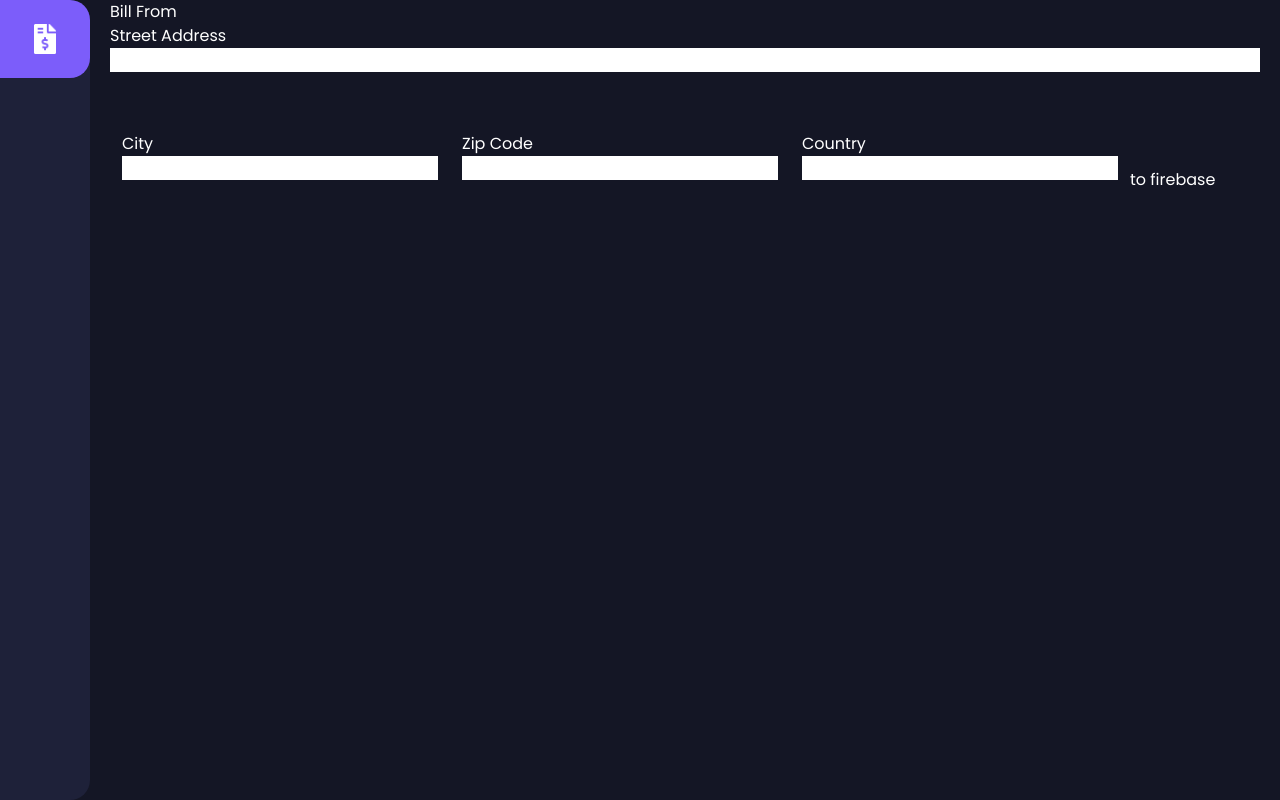
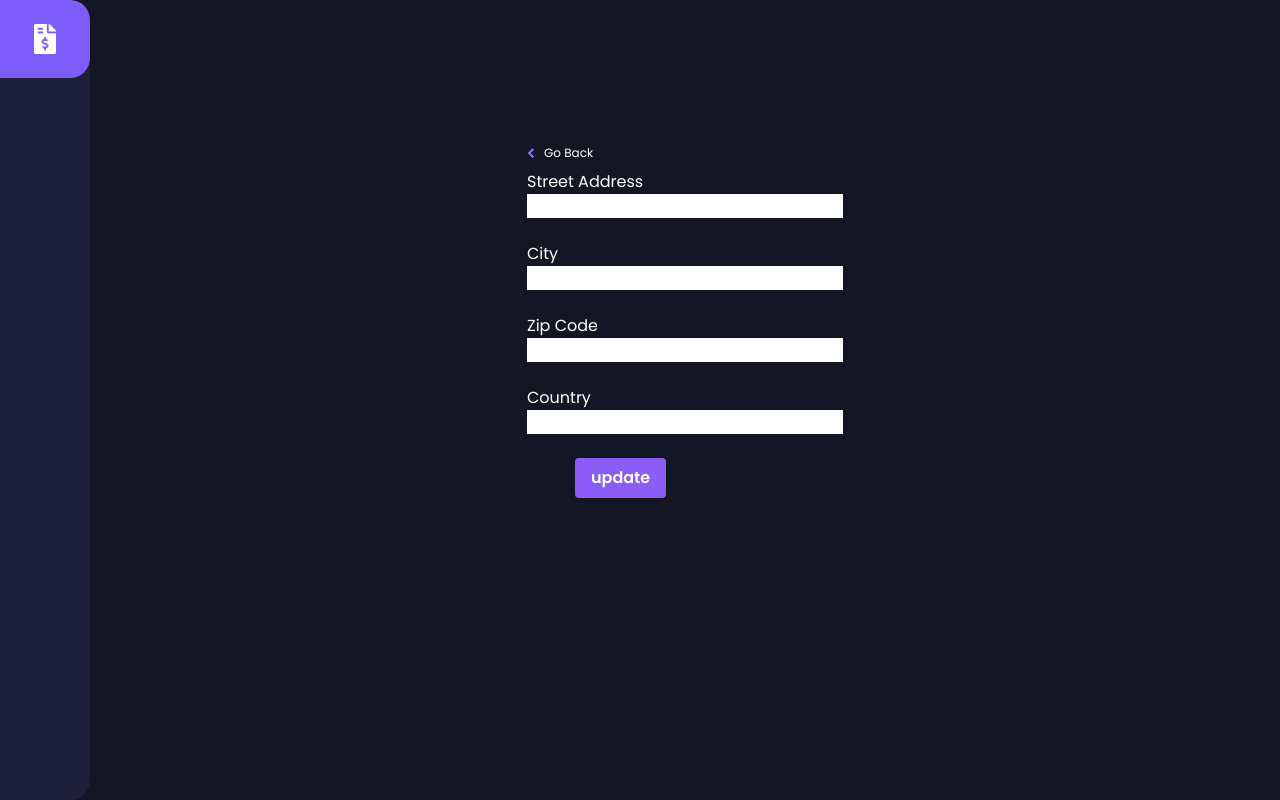
Before and after one commit to katayama8000/invoice, a Vue app: page /registerprofile in a window 1280 px wide. Built offline with nearby package versions, Linux system fonts and the light colour scheme.

Commit message:
UI修正

```diff
--- /dev/null
+++ b/src/components/Form.vue
@@ -0,0 +1,76 @@
+<template>
+  <div class="mt-36 m-auto">
+    <router-link class="nav-link flex text-white mb-3" :to="{ name: 'Home' }">
+      <img src="@/assets/icon-arrow-left.svg" alt="" />Go Back
+    </router-link>
+    <div class="flex justify-center text-white">
+      <div class="text-black">
+        <input type="email" required v-model="email" placeholder="email" />
+        <br /><br />
+        <input
+          type="password"
+          required
+          v-model="password"
+          placeholder="password"
+        />
+      </div>
+    </div>
+    <div class="text-center">
+      <button
+        @click="submit"
+        class="
+          bg-purple-500
+          hover:bg-purple-700
+          text-white
+          font-bold
+          py-2
+          px-4
+          rounded
+          mt-10
+        "
+      >
+        {{ pushButton }}
+      </button>
+    </div>
+  </div>
+</template>
+
+
+<script>
+export default {
+  data() {
+    return {
+      showPassword: false,
+      password: "",
+      email: "",
+      pushButton: "",
+    };
+  },
+
+  created() {
+    this.pushButton = this.$route.name;
+  },
+
+  methods: {
+    submit() {
+      this.$store.dispatch(this.$route.name, {
+        email: this.email,
+        password: this.password,
+      });
+    },
+  },
+};
+</script>
+
+<style lang="scss" scoped>
+.nav-link {
+  align-items: center;
+  color: #fff;
+  font-size: 12px;
+  img {
+    margin-right: 10px;
+    width: 7px;
+    height: 10px;
+  }
+}
+</style>
--- a/src/components/InvoiceModal.vue
+++ b/src/components/InvoiceModal.vue
@@ -51,18 +51,19 @@
       <div class="bill-to flex flex-column">
         <h4>Bill To</h4>
         <div class="input flex flex-column">
-          <div>select clients</div>
-          <select v-model="selected" class="text-white">
+          <label for="selectedClients">select clients</label>
+          <select v-model="selected" id="selectedClients" class="text-white">
             <option
               v-for="option in options"
               :value="option.id"
               :key="option.id"
-              @click="selectedName"
             >
               {{ option.name }}
             </option>
           </select>
           <p style="color: white">{{ selectedClient }}</p>
+        </div>
+        <div class="input flex flex-column">
           <label for="clientName">Client's Name</label>
           <input required type="text" id="clientName" v-model="clientName" />
         </div>
--- a/src/router/index.js
+++ b/src/router/index.js
@@ -24,12 +24,12 @@ const routes = [
   },
   {
     path: '/signup',
-    name: 'Signup',
+    name: 'signup',
     component: Signup
   },
   {
     path: '/signin',
-    name: 'Signin',
+    name: 'signin',
     component: Signin
   },
   {
--- a/src/store/index.js
+++ b/src/store/index.js
@@ -4,7 +4,7 @@ import { collection, getDocs } from "firebase/firestore";
 import { doc, deleteDoc } from "firebase/firestore";
 import { updateDoc } from "firebase/firestore";
 import router from "../router/index"
-import {getAuth}  from "firebase/auth";
+import { getAuth } from "firebase/auth";
 import { signInWithEmailAndPassword } from "firebase/auth";
 import { createUserWithEmailAndPassword } from "firebase/auth";
 
@@ -17,11 +17,11 @@ export default createStore({
     currentInvoiceArray: null,
     editInvoice: null,
     idToken: null,
-    detailText:null
+    detailText: null
   },
 
-  getters:{
-    idToken:state => state.idToken
+  getters: {
+    idToken: state => state.idToken
   },
 
   mutations: {
@@ -146,7 +146,7 @@ export default createStore({
       commit("UPDATE_STATUS_TO_PENDING", docId);
     },
 
-    async login({ commit }, authData) {
+    async signin({ commit }, authData) {
 
       const auth = getAuth();
       signInWithEmailAndPassword(auth, authData.email, authData.password)
@@ -154,38 +154,38 @@ export default createStore({
           // Signed in
           const user = userCredential.user;
           alert("ログイン成功");
-          commit("upDataIdToken",user.uid)
+          commit("upDataIdToken", user.uid)
           router.push("/")
         })
         .catch((error) => {
           const errorCode = error.code;
           alert(errorCode);
         })
-      },
+    },
 
 
-    register({ commit }, authData) {
+    signup({ commit }, authData) {
       const auth = getAuth();
       createUserWithEmailAndPassword(auth, authData.email, authData.password)
         .then((userCredential) => {
           // Signed in
           const user = userCredential.user;
           alert("新規登録完了", user);
-          commit("upDataIdToken",user.uid)
+          commit("upDataIdToken", user.uid)
 
           router.push("/")
 
         })
         .catch((error) => {
           const errorCode = error.code;
-          alert("エラー\n新しいメールアドレスorパスワードを\n入力してください",errorCode);
+          alert("エラー\n新しいメールアドレスorパスワードを\n入力してください", errorCode);
         })
-      },
+    },
 
-      logout({commit}){
-        commit("upDataIdToken",null)
-        //localStorage.removeItem
-        router.replace("/login")
-      }
+    logout({ commit }) {
+      commit("upDataIdToken", null)
+      //localStorage.removeItem
+      router.replace("/login")
+    }
   }
 });
--- a/src/views/Home.vue
+++ b/src/views/Home.vue
@@ -28,11 +28,10 @@
           </div>
           <span>New Invoice</span>
         </div>
-
-
+        <!-- ログイン、新規登録、個人情報 -->
         <router-link to="/signup"><div class="bg-purple-500 mx-2 py-3 px-5 rounded-3xl text-xs">sign-up</div></router-link>
         <router-link to="/signin"><div class="bg-purple-500 mx-2 py-3 px-5 rounded-3xl text-xs">sign-in</div></router-link>
-        <router-link to="/registerprofile"><div class="bg-purple-500 mx-2 py-3 px-5 rounded-3xl text-xs">登録</div></router-link>
+        <router-link to="/registerprofile"><div class="bg-purple-500 mx-2 py-3 px-5 rounded-3xl text-xs">個人情報</div></router-link>
       </div>
     </div>
     <!-- Invoices一覧表示 -->
--- a/src/views/InvoiceView.vue
+++ b/src/views/InvoiceView.vue
@@ -1,6 +1,6 @@
 //請求書クリック後の詳細
 <template>
-  <div v-if="currentInvoice" class="invoice-view container">
+  <div v-if="currentInvoice" class="invoice-view container " >
     <router-link class="nav-link flex" :to="{ name: 'Home' }">
       <img src="@/assets/icon-arrow-left.svg" alt="" /> Go Back
     </router-link>
--- a/src/views/RegisterProfile.vue
+++ b/src/views/RegisterProfile.vue
@@ -1,9 +1,12 @@
 <template>
-  <div class="text-white">
-    <div class="bill-from flex flex-column">
-      <h4>Bill From</h4>
-      <div class="input flex flex-column">
-        <label for="billerStreetAddress">Street Address</label>
+  <div class="text-white mx-auto">
+    <div class="bill-from mt-36">
+      <router-link class="nav-link flex text-white mb-2" :to="{ name: 'Home' }">
+      <img src="@/assets/icon-arrow-left.svg" alt="" /> Go Back
+    </router-link>
+    <form @submit.prevent="submitForm" >
+      <div class="input">
+        <label for="billerStreetAddress">Street Address</label><br />
         <input
           required
           type="text"
@@ -13,9 +16,8 @@
         />
         <br /><br />
       </div>
-      <div class="location-details flex">
-        <div class="input flex flex-column m-3">
-          <label for="billerCity">City</label>
+        <div class="input">
+          <label for="billerCity">City</label><br />
           <input
             required
             type="text"
@@ -24,9 +26,9 @@
             class="text-black"
           />
         </div>
-        <br /><br />
-        <div class="input flex flex-column m-3">
-          <label for="billerZipCode">Zip Code</label>
+        <br />
+        <div class="input">
+          <label for="billerZipCode">Zip Code</label><br />
           <input
             required
             type="text"
@@ -36,8 +38,8 @@
           />
           <br /><br />
         </div>
-        <div class="input flex flex-column m-3">
-          <label for="billerCountry">Country</label>
+        <div class="input">
+          <label for="billerCountry">Country</label><br />
           <input
             required
             type="text"
@@ -47,8 +49,24 @@
           />
           <br /><br />
         </div>
-        <button @click="updatePersonalInfo()">to firebase</button>
-      </div>
+        <div class="ml-12">
+          <button
+          type="submit"
+            class="
+              bg-purple-500
+              hover:bg-purple-700
+              text-white
+              font-bold
+              py-2
+              px-4
+              rounded
+            "
+          >
+            update
+          </button>
+        </div>
+        </form>
+
     </div>
   </div>
 </template>
@@ -69,13 +87,12 @@ export default {
   },
 
   methods: {
-    async updatePersonalInfo() {
+    async submitForm() {
       const auth = getAuth();
       const user = auth.currentUser;
       console.log(user);
       //const uid = user.uid
       const uid = "oqT9vFPWRDQhq4cHwmyKNkODQzp2";
-      console.log(uid);
 
       await setDoc(doc(db, "users", uid), {
         billerStreetAddress: this.billerStreetAddress,
@@ -87,3 +104,16 @@ export default {
   },
 };
 </script>
+
+<style lang="scss" scoped>
+.nav-link {
+  align-items: center;
+  color: #fff;
+  font-size: 12px;
+  img {
+    margin-right: 10px;
+    width: 7px;
+    height: 10px;
+  }
+}
+</style>
--- a/src/views/Signin.vue
+++ b/src/views/Signin.vue
@@ -1,40 +1,11 @@
 <template>
-  <div style="color: white">
-    <div width="400px" class="mx-auto mt-5">
-      <h1 class="display-1">ログイン</h1>
-
-      <div>
-        <div style="color: black">
-          <input type="email" required v-model="email" placeholder="email" />
-          <br /><br />
-          <input type="password" required v-model="password" placeholder="password" />
-        </div>
-        <div>
-          <button class="info" @click="submit">ログイン</button>
-          <span>登録していない方はこちら → </span>
-          <button><router-link to="/signup">新規登録</router-link></button>
-        </div>
-      </div>
-    </div>
-  </div>
+  <Form></Form>
 </template>
 
 <script>
+import Form from '../components/Form.vue'
 export default {
-  data() {
-    return {
-      showPassword: false,
-      password: "",
-      email: "",
-    };
-  },
-  methods: {
-    submit() {
-      this.$store.dispatch("login", {
-        email: this.email,
-        password: this.password,
-      });
-    },
-  },
-};
+  name:"Signin",
+  components:{ Form }
+}
 </script>
--- a/src/views/Signup.vue
+++ b/src/views/Signup.vue
@@ -1,36 +1,11 @@
 <template>
-  <div style="color: white">
-    <div>
-      <h1>新規登録</h1>
-      <div style="color: black">
-        <input type="email" required v-model="email" placeholder="email" />
-        <br /><br />
-        <input type="password" required v-model="password" placeholder="password" />
-      </div>
-      <div>
-        <button @click="submit">新規登録</button>
-      </div>
-    </div>
-  </div>
+  <Form></Form>
 </template>
 
 <script>
+import Form from '../components/Form.vue'
 export default {
-  name: "register",
-  data() {
-    return {
-      showPassword: false,
-      password: "",
-      email: "",
-    };
-  },
-  methods: {
-    submit: function () {
-      this.$store.dispatch("register", {
-        email: this.email,
-        password: this.password,
-      });
-    },
-  },
-};
+  name:"Signup",
+  components:{ Form }
+}
 </script>
```
